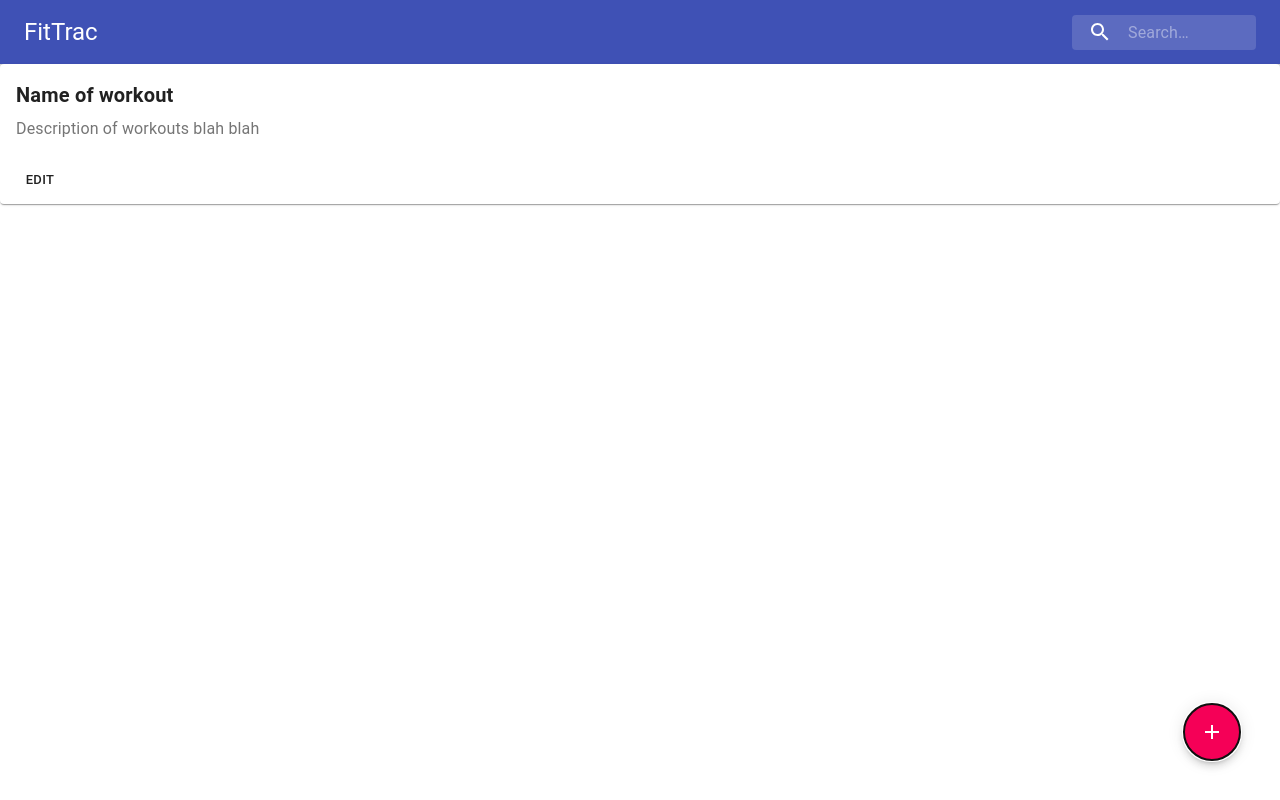
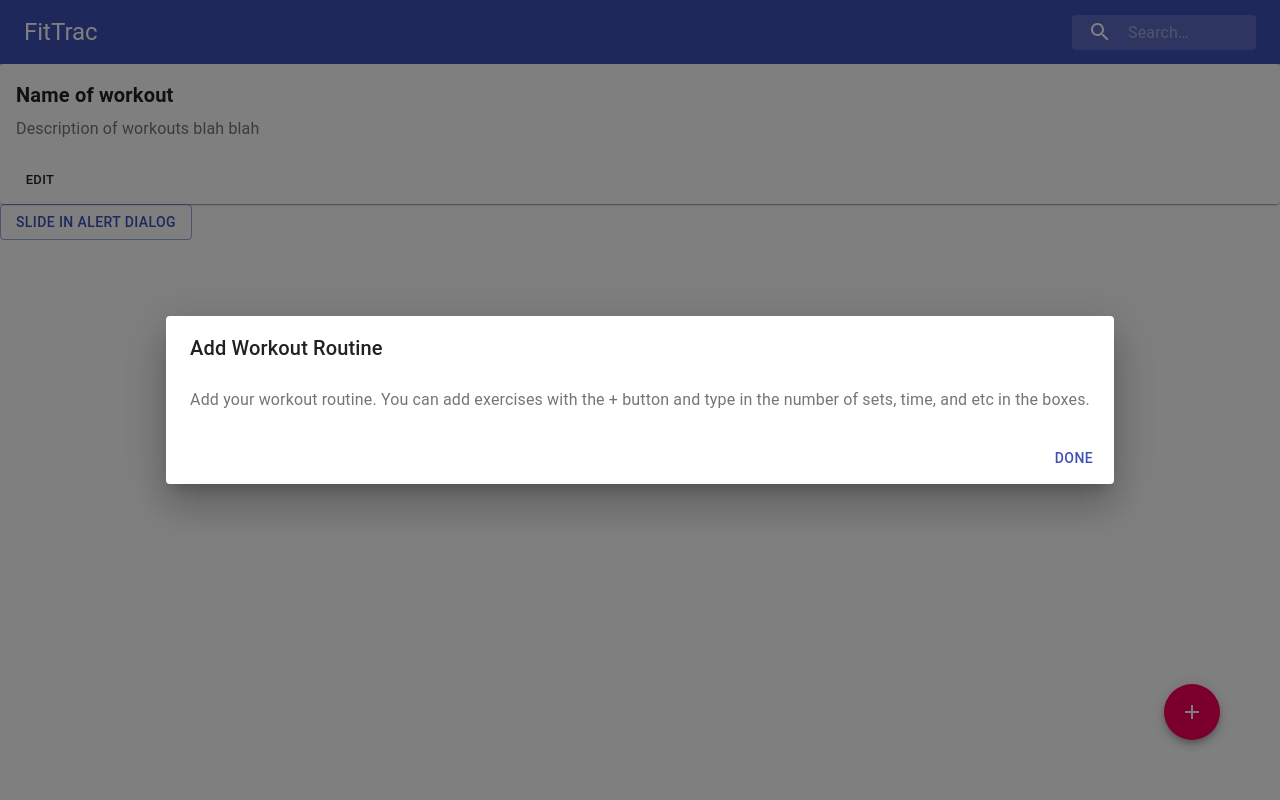
Before and after one commit to Zefty/FitTrac, a React (Create React App) app: page / in a window 1280 px wide. Both pictures are taken after a click on the button "add". Built offline with nearby package versions, Linux system fonts and the light colour scheme.

Commit message:
made fab button work, pulling up add workout routine window

```diff
--- a/src/App.tsx
+++ b/src/App.tsx
@@ -5,8 +5,31 @@ import Drawer from './components/Drawer/Drawer';
 import AddRoutineButton from './components/AddRoutine/AddRoutineButton';
 import AddRoutine from './components/AddRoutine/AddRoutine';
 import Routines from './components/Routines/Routines';
+import EditWindow from './components/AddRoutine/EditWindow'
 
-class App extends React.Component {
+interface IState {
+  openWindow: boolean,
+}
+
+
+
+
+class App extends React.Component<{}, IState> {
+  public constructor(props: any) {
+    super(props);
+    this.state = {
+      openWindow: false,
+    };
+  }
+
+  public handleOpen = () => {
+    this.setState({openWindow: true})
+  }
+
+  public handleClose = () => {
+    this.setState({openWindow: false})
+  }
+
   public render() {
     return (
       <div>
@@ -21,9 +44,15 @@ class App extends React.Component {
           </div>
         </div>
 
-        {/* <AddRoutineButton/> */}
+
+
         <Routines/>
-        <AddRoutine/>
+        {/* <AddRoutine/> */}
+        {/* Separate button and window into two components so do not need AddRoutine */}
+        <EditWindow Open={this.state.openWindow} handleOpen={this.handleOpen} handleClose={this.handleClose}/>
+        <AddRoutineButton handleOpen={this.handleOpen}/>
+
+
 
       </div>
     );
--- a/src/components/AddRoutine/AddRoutineButton.tsx
+++ b/src/components/AddRoutine/AddRoutineButton.tsx
@@ -2,16 +2,18 @@ import React from 'react';
 import { createStyles, makeStyles, Theme } from '@material-ui/core/styles';
 import Fab from '@material-ui/core/Fab';
 import AddIcon from '@material-ui/icons/Add';
-import Icon from '@material-ui/core/Icon';
-import DeleteIcon from '@material-ui/icons/Delete';
-import NavigationIcon from '@material-ui/icons/Navigation';
+// import Icon from '@material-ui/core/Icon';
+// import DeleteIcon from '@material-ui/icons/Delete';
+// import NavigationIcon from '@material-ui/icons/Navigation';
+
+import EditWindow from './EditWindow';
 
 const useStyles = makeStyles((theme: Theme) =>
   createStyles({
     fab: {
       margin: 10,
-      right: 30,
-      bottom: 30,
+      right: 50,
+      bottom: 50,
       position: 'fixed'
     },
     extendedIcon: {
@@ -20,14 +22,55 @@ const useStyles = makeStyles((theme: Theme) =>
   }),
 );
 
-export default function AddRoutineButton() {
+
+interface IProps{
+  handleOpen: any
+}
+
+interface IState{
+  // setOpen: boolean
+}
+
+export default class AddRoutineButton extends React.Component<IProps, IState>{
+  constructor(props: any) {
+      super(props)
+      this.state = {
+        // setOpen: false
+      }
+  }
+
+  public render() {
+      return(
+        <div>
+          <this.AddRoutineButton/>
+        </div>
+      )
+  }
+
+
+  private AddRoutineButton = () => {
       const classes = useStyles();
 
       return (
         <div>
-      <Fab color="secondary" aria-label="add" className={classes.fab} onClick={() => { console.log('onClick'); }}>
+          <Fab color="secondary" aria-label="add" className={classes.fab} onClick={this.props.handleOpen}>
             <AddIcon />
           </Fab>
         </div>
       );
     }
+}
+
+
+// export default function AddRoutineButton() {
+//   const classes = useStyles();
+
+//   return (
+//     <div>
+
+//       <Fab color="secondary" aria-label="add" className={classes.fab} onClick={() => { console.log('onClick'); }}>
+//         <AddIcon />
+//       </Fab>
+//     </div>
+//   );
+// }
--- /dev/null
+++ b/src/components/AddRoutine/EditWindow.tsx
@@ -0,0 +1,65 @@
+import React from 'react';
+import Button from '@material-ui/core/Button';
+import Dialog from '@material-ui/core/Dialog';
+import DialogActions from '@material-ui/core/DialogActions';
+import DialogContent from '@material-ui/core/DialogContent';
+import DialogContentText from '@material-ui/core/DialogContentText';
+import DialogTitle from '@material-ui/core/DialogTitle';
+import Slide from '@material-ui/core/Slide';
+import { TransitionProps } from '@material-ui/core/transitions';
+
+const Transition = React.forwardRef<unknown, TransitionProps>(function Transition(props, ref) {
+  return <Slide direction="up" ref={ref} {...props} />;
+});
+
+interface IProps{
+    Open: boolean,
+    handleOpen: any,
+    handleClose: any
+}
+
+interface IState{
+
+}
+
+export default class EditWindow extends React.Component<IProps, IState> {
+    public constructor(props:any) {
+        super(props);
+        this.state = {
+
+        }
+    }
+
+    public render() {
+        return (
+            <div>
+                <Button variant="outlined" color="primary" onClick={this.props.handleOpen}>
+                Slide in alert dialog
+                </Button>
+
+                <Dialog
+                maxWidth={"md"}
+                open={this.props.Open}
+                TransitionComponent={Transition}
+                keepMounted
+                onClose={this.props.handleClose}
+                aria-labelledby="alert-dialog-slide-title"
+                aria-describedby="alert-dialog-slide-description"
+                >
+                <DialogTitle id="alert-dialog-slide-title">{"Add Workout Routine"}</DialogTitle>
+                <DialogContent>
+                    <DialogContentText id="alert-dialog-slide-description">
+                        Add your workout routine. You can add exercises with the + button and
+                        type in the number of sets, time, and etc in the boxes.
+                    </DialogContentText>
+                </DialogContent>
+                <DialogActions>
+                    <Button onClick={this.props.handleClose} color="primary">
+                    Done
+                    </Button>
+                </DialogActions>
+                </Dialog>
+            </div>
+        );
+    }
+}
```
Lines whose indentation alone changed are shown as unchanged.
